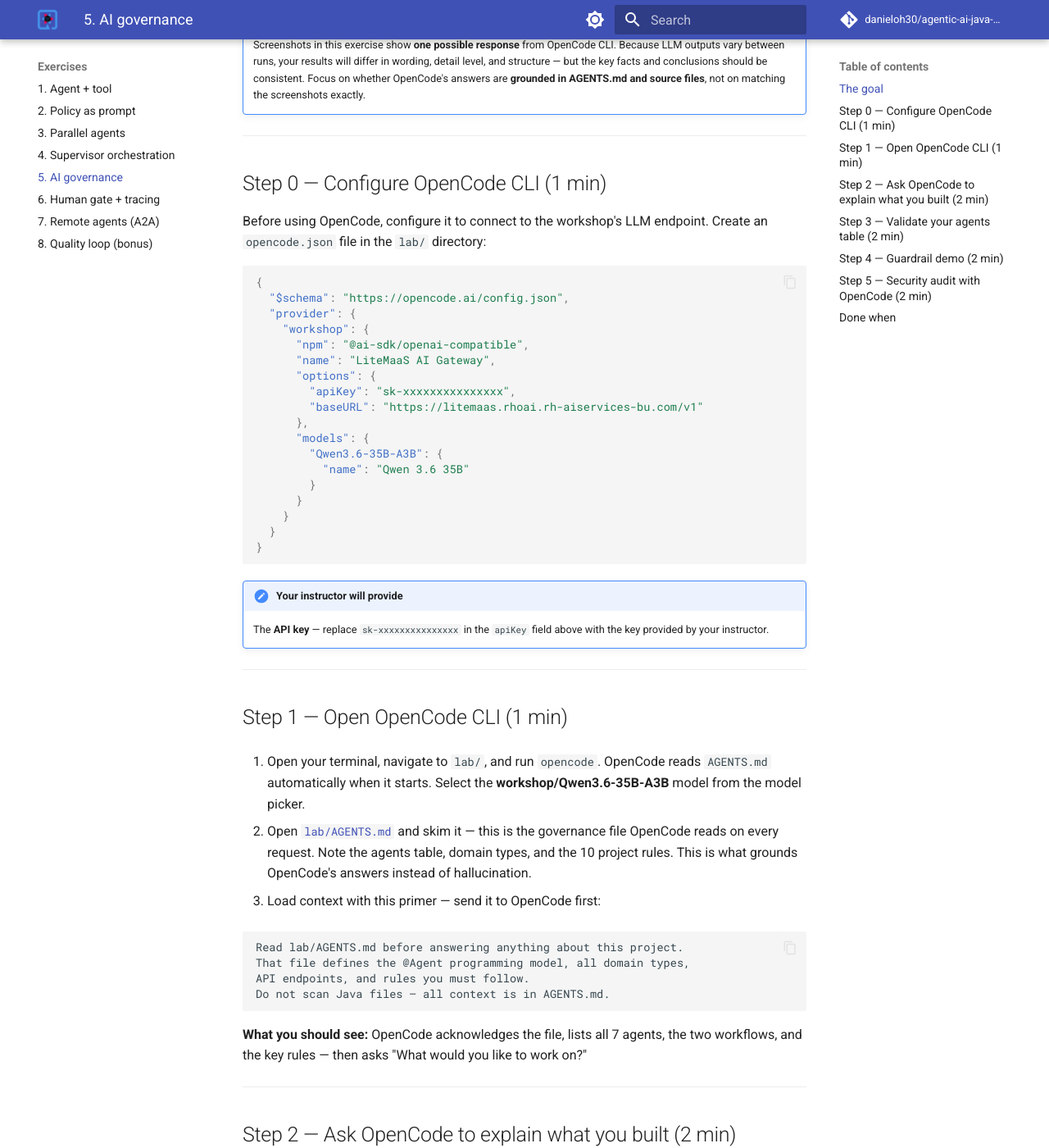
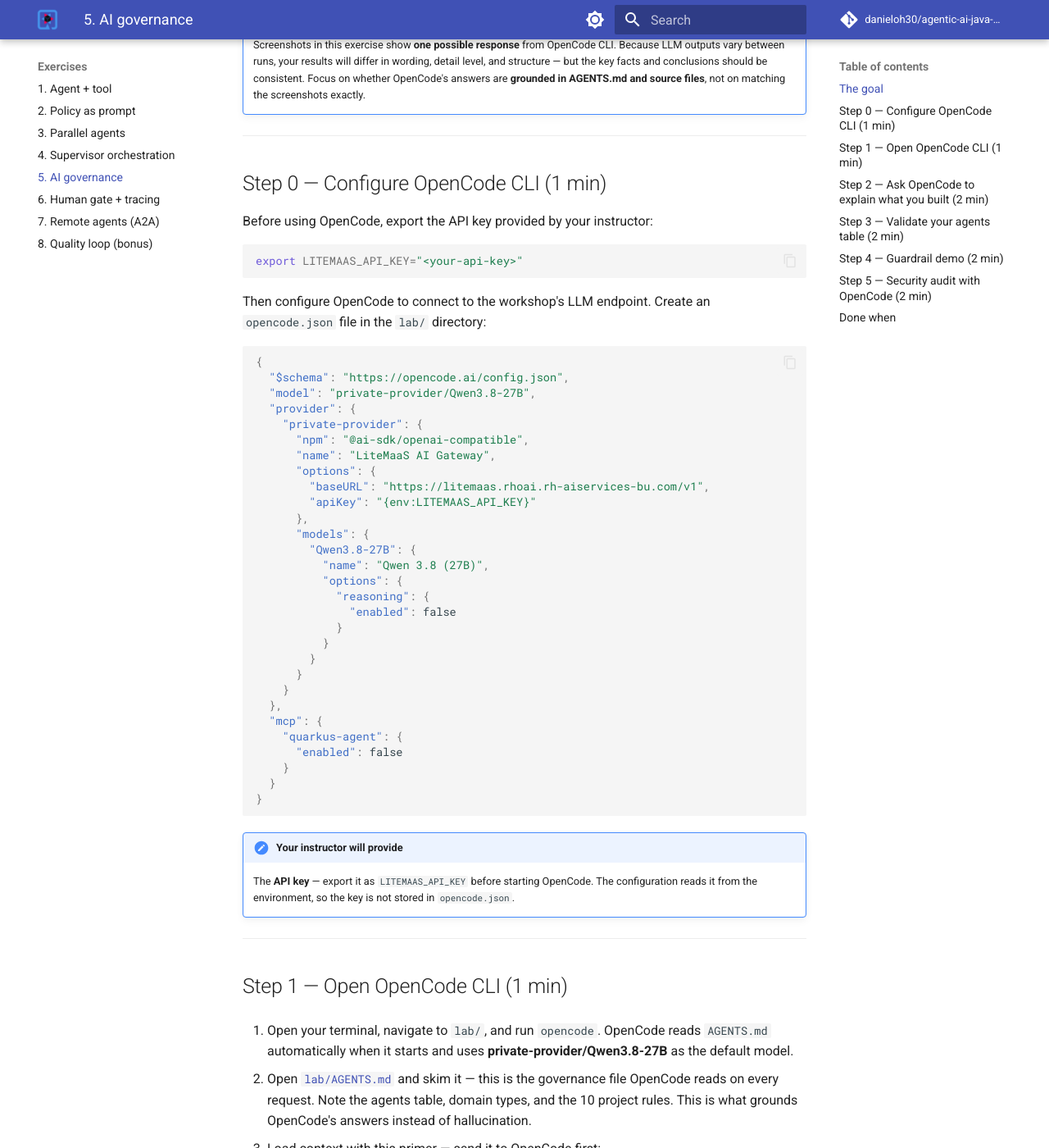
Before and after one commit to danieloh30/agentic-ai-java-workshop, an MkDocs documentation site: the page built from docs/05-ai-governance/START_HERE.md, in a window 1280 px wide and 1400 px high, scrolled down 1130 px. Shown: the whole window at 82% size. Built offline with MkDocs 1.6.1 and Material for MkDocs 9.7.7, drawn with Linux system fonts in a browser that asks for light colours; comment, search, counter and statistics services are not loaded.

Commit message:
Update OpenCode workshop configuration

````diff
--- a/docs/05-ai-governance/START_HERE.md
+++ b/docs/05-ai-governance/START_HERE.md
@@ -47,37 +47,54 @@ redundant codebase scans.
 
 ## Step 0 — Configure OpenCode CLI (1 min)
 
-Before using OpenCode, configure it to connect to the workshop's LLM endpoint. Create an `opencode.json` file in the `lab/` directory:
+Before using OpenCode, export the API key provided by your instructor:
+
+```bash
+export LITEMAAS_API_KEY="<your-api-key>"
+```
+
+Then configure OpenCode to connect to the workshop's LLM endpoint. Create an `opencode.json` file in the `lab/` directory:
 
 ```json
 {
   "$schema": "https://opencode.ai/config.json",
+  "model": "private-provider/Qwen3.8-27B",
   "provider": {
-    "workshop": {
+    "private-provider": {
       "npm": "@ai-sdk/openai-compatible",
       "name": "LiteMaaS AI Gateway",
       "options": {
-        "apiKey": "sk-xxxxxxxxxxxxxxx",
-        "baseURL": "https://litemaas.rhoai.rh-aiservices-bu.com/v1"
+        "baseURL": "https://litemaas.rhoai.rh-aiservices-bu.com/v1",
+        "apiKey": "{env:LITEMAAS_API_KEY}"
       },
       "models": {
-        "Qwen3.6-35B-A3B": {
-          "name": "Qwen 3.6 35B"
+        "Qwen3.8-27B": {
+          "name": "Qwen 3.8 (27B)",
+          "options": {
+            "reasoning": {
+              "enabled": false
+            }
+          }
         }
       }
+    }
+  },
+  "mcp": {
+    "quarkus-agent": {
+      "enabled": false
     }
   }
 }
 ```
 
 !!! note "Your instructor will provide"
-    The **API key** — replace `sk-xxxxxxxxxxxxxxx` in the `apiKey` field above with the key provided by your instructor.
+    The **API key** — export it as `LITEMAAS_API_KEY` before starting OpenCode. The configuration reads it from the environment, so the key is not stored in `opencode.json`.
 
 ---
 
 ## Step 1 — Open OpenCode CLI (1 min)
 
-1. Open your terminal, navigate to `lab/`, and run `opencode`. OpenCode reads `AGENTS.md` automatically when it starts. Select the **workshop/Qwen3.6-35B-A3B** model from the model picker.
+1. Open your terminal, navigate to `lab/`, and run `opencode`. OpenCode reads `AGENTS.md` automatically when it starts and uses **private-provider/Qwen3.8-27B** as the default model.
 
 2. Open [`lab/AGENTS.md`](https://github.com/danieloh30/agentic-ai-java-workshop/blob/main/lab/AGENTS.md){:target="_blank"} and skim it — this is the governance file OpenCode reads on every request. Note the agents table, domain types, and the 10 project rules. This is what grounds OpenCode's answers instead of hallucination.
 
````
